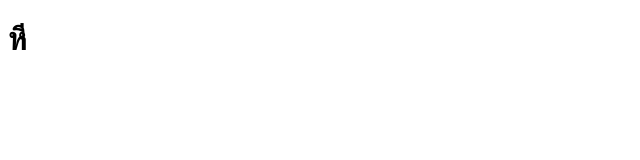
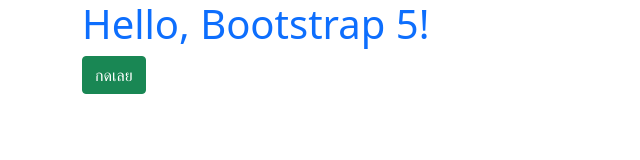
Before and after one commit to naninonaja/rotandnewprojact, a plain HTML site: page view/index.html in a window 1280 px wide. Shown: the whole page, without its empty margins (0-640 px from the left). Drawn offline with nearby package versions, Linux system fonts and the light colour scheme; files that its build step writes are made by us from their sources.

Commit message:
first commit

```diff
--- a/view/index.html
+++ b/view/index.html
@@ -1,14 +1,23 @@
 <!DOCTYPE html>
-<html lang="en">
+<html lang="th">
 
 <head>
     <meta charset="UTF-8">
     <meta name="viewport" content="width=device-width, initial-scale=1.0">
-    <title>Document</title>
+    <title>Bootstrap 5 Local</title>
+    <!-- เชื่อมต่อ Bootstrap CSS -->
+    <link rel="stylesheet" href="bootstrap/css/bootstrap.min.css">
 </head>
 
 <body>
-    <h1>หี</h1>
+
+    <div class="container">
+        <h1 class="text-primary">Hello, Bootstrap 5!</h1>
+        <button class="btn btn-success">กดเลย</button>
+    </div>
+
+    <!-- เชื่อมต่อ Bootstrap JS -->
+    <script src="bootstrap/js/bootstrap.bundle.min.js"></script>
 </body>
 
 </html>
```
